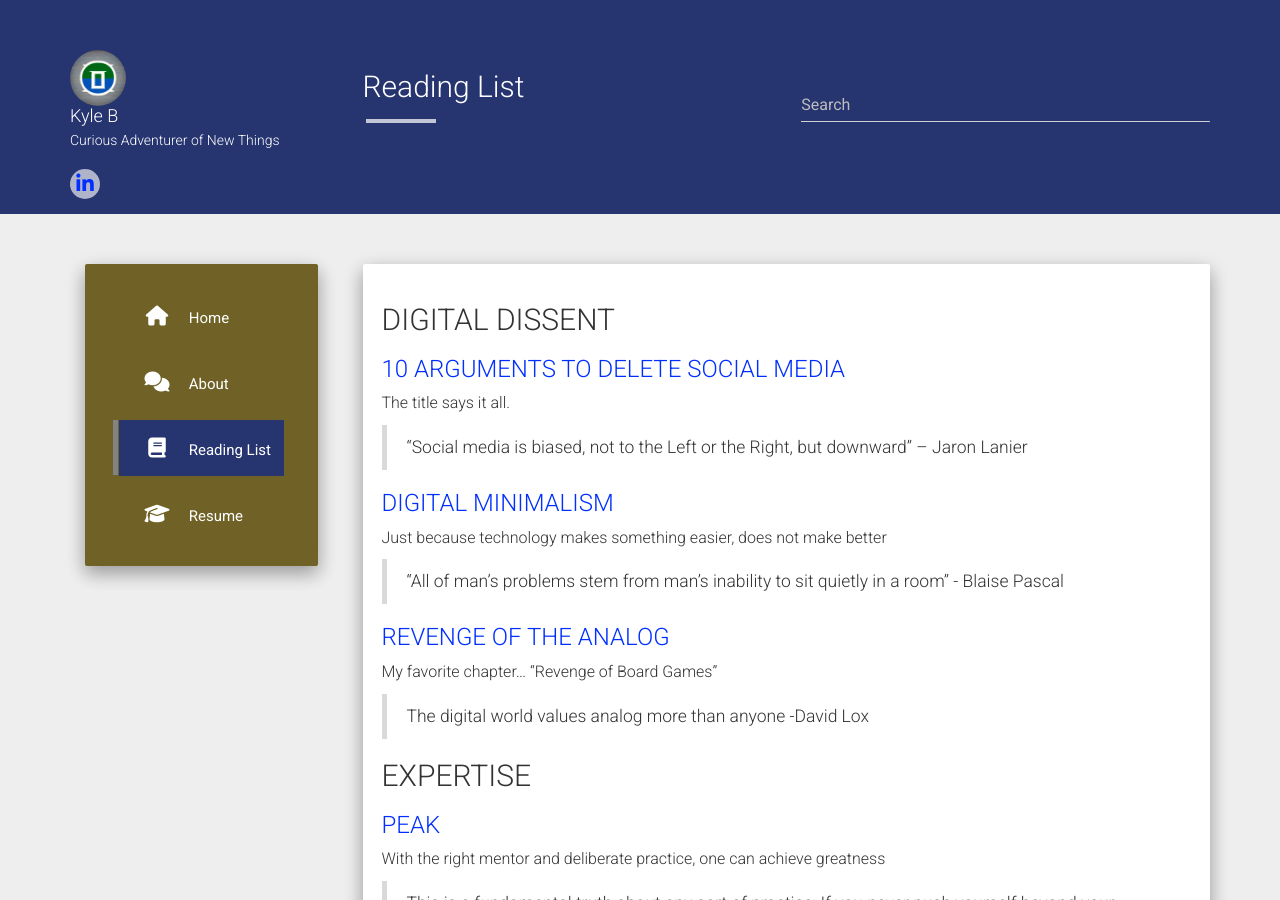
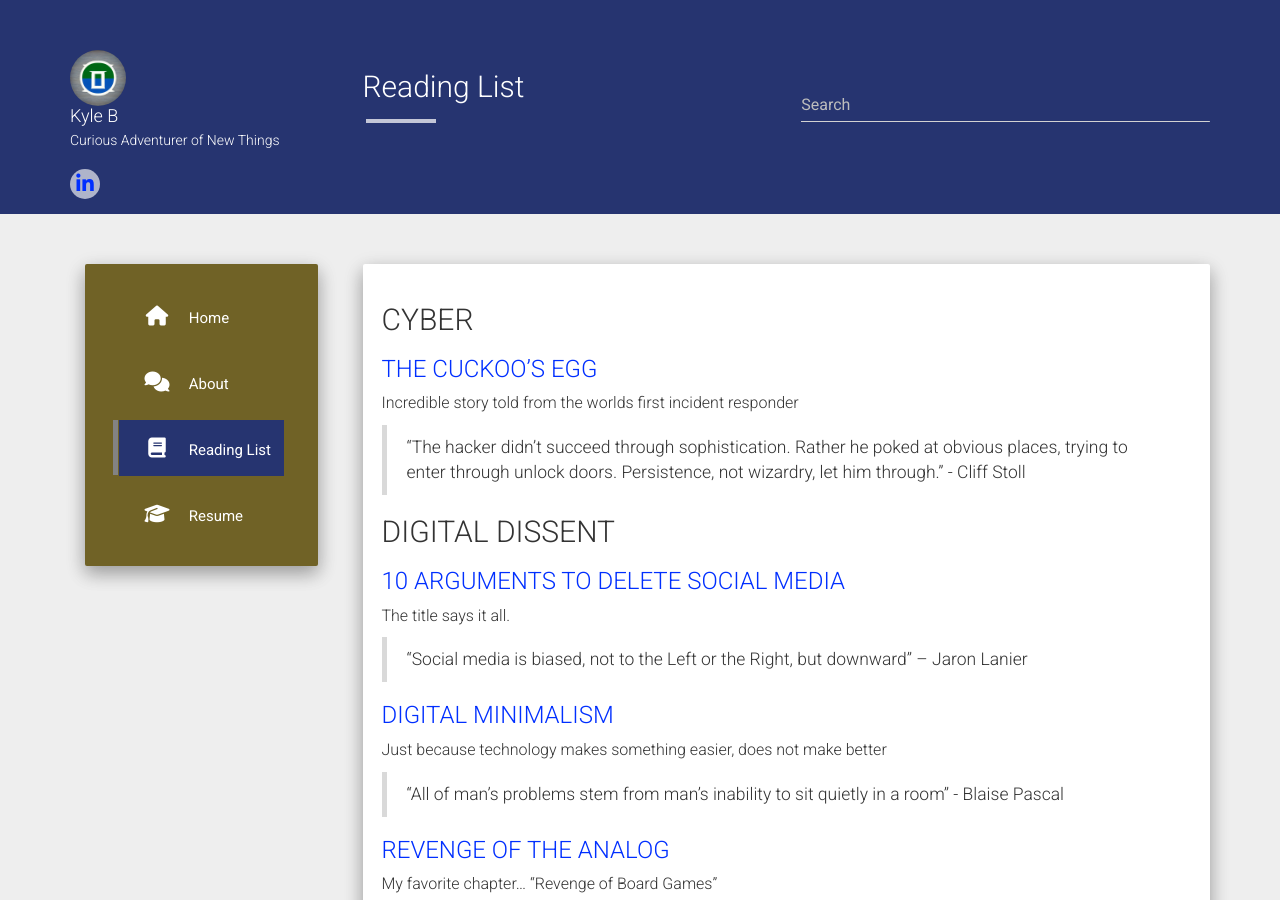
Before and after one commit to azotheblue/blog, a Jekyll site: the page built from readinglist.md, in a window 1280 px wide and 900 px high. Built offline with Jekyll 4.4.1, drawn with Linux system fonts in a browser that asks for light colours; nearby versions of some CDN libraries.

Commit message:
Update readinglist.md

```diff
--- a/readinglist.md
+++ b/readinglist.md
@@ -3,6 +3,14 @@ layout: page
 title: Reading List
 permalink: /readinglist/
 ---
+## CYBER
+
+### [THE CUCKOO'S EGG](https://a.co/d/iUd3x1o)
+
+Incredible story told from the worlds first incident responder
+
+>“The hacker didn't succeed through sophistication. Rather he poked at obvious places, trying to enter through unlock doors. Persistence, not wizardry, let him through.” - Cliff Stoll
+
 ## DIGITAL DISSENT
 
 ### [10 ARGUMENTS TO DELETE SOCIAL MEDIA](https://a.co/d/8gLtsxX)
```
